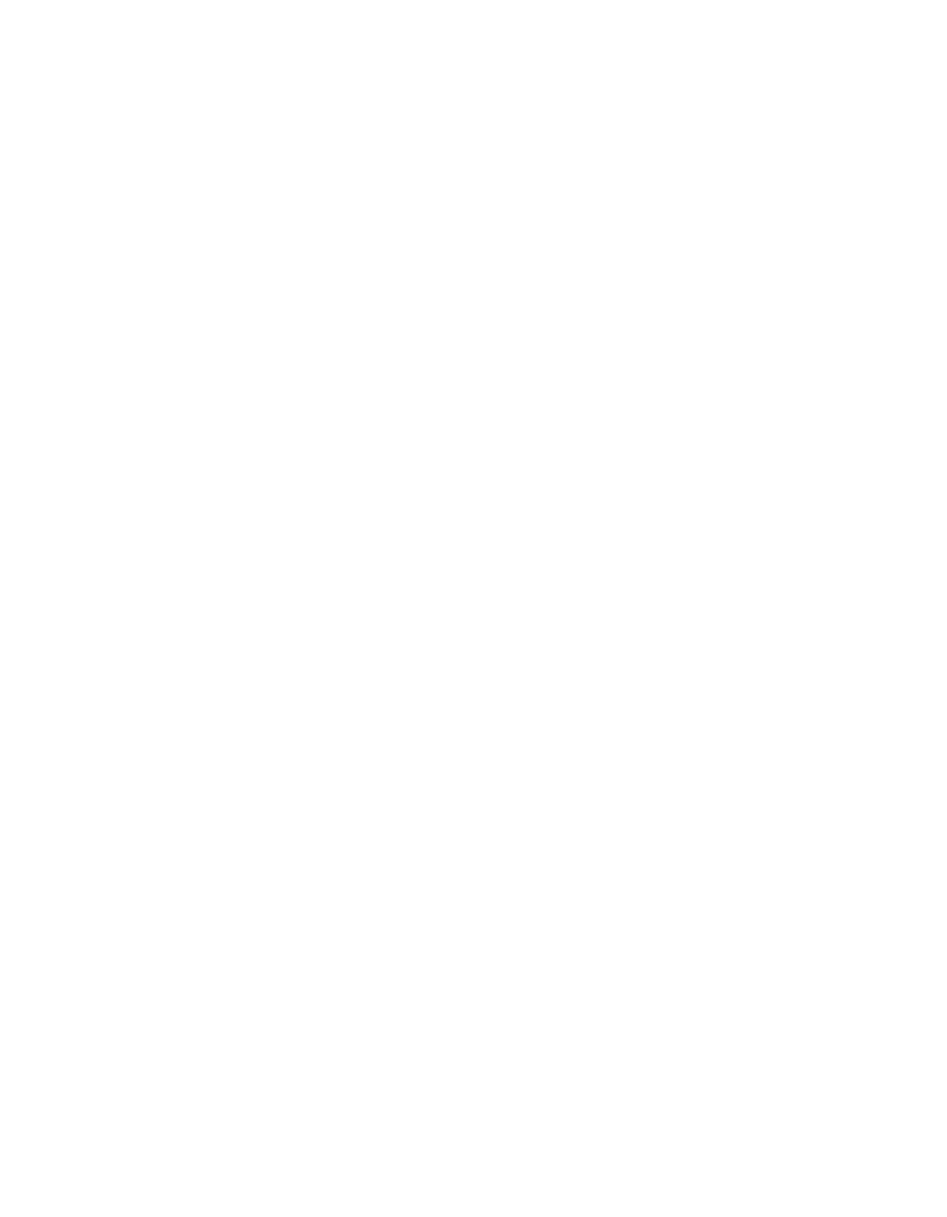
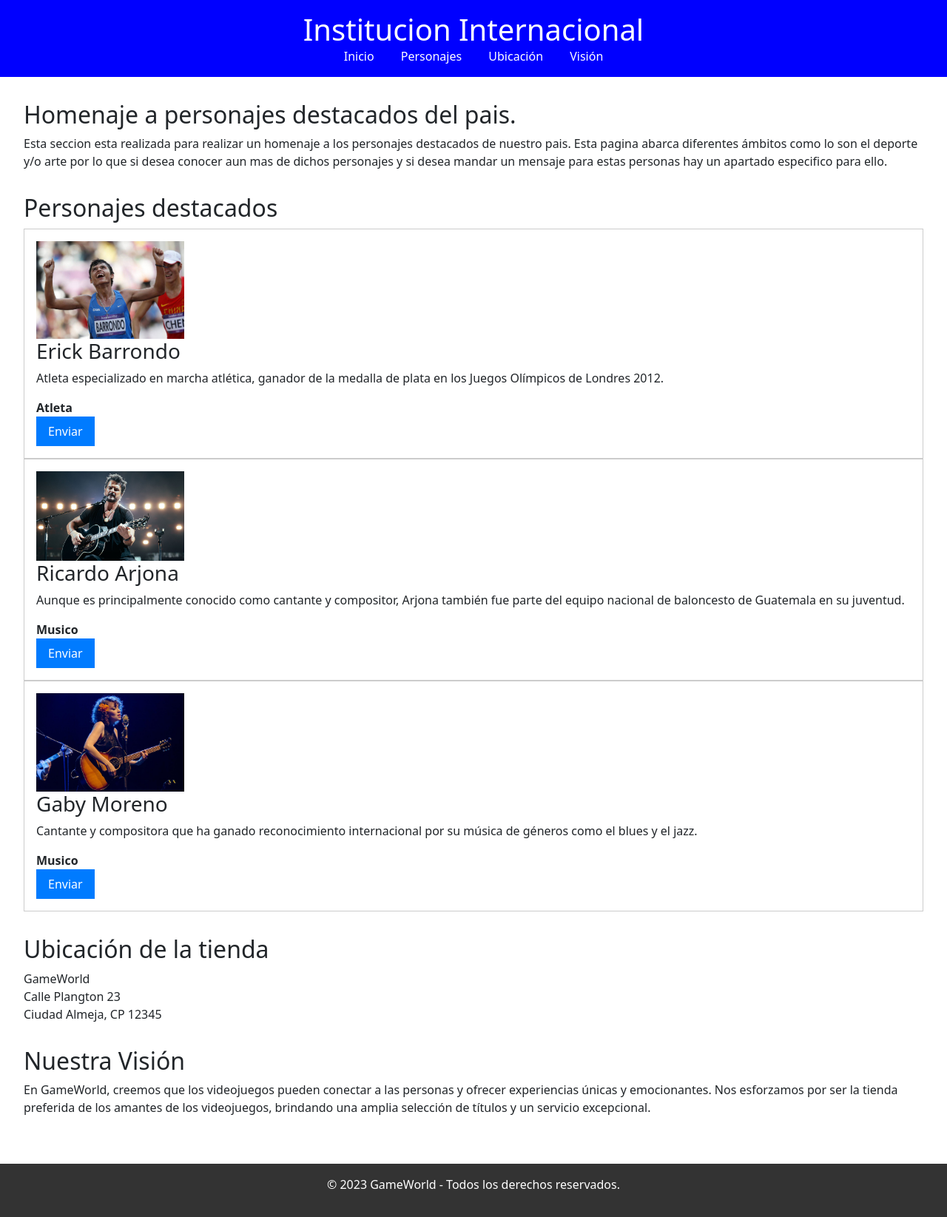
Before and after one commit to MrMimme/1_Parcial_DW, a plain HTML site: page index.html in a window 1280 px wide. Shown: the whole page at 74% size. Before the commit the page ends 800 px from the top, so only its background shows below. Drawn offline with nearby package versions, Linux system fonts and the light colour scheme.

Commit message:
Se agregaron las imagenes y los diferentes componentes para la pagina web

```diff
--- a/css/styles.css
+++ b/css/styles.css
@@ -0,0 +1,83 @@
+/* Estilos generales */
+body {
+    font-family: Arial, sans-serif;
+    line-height: 1.6;
+    margin: 0;
+    padding: 0;
+  }
+
+  header {
+    background-color: 	#0000FF;
+    color: #fff;
+    text-align: center;
+    padding: 1rem;
+  }
+
+  header h1 {
+    margin: 0;
+  }
+
+  nav ul {
+    list-style: none;
+    padding: 0;
+    margin: 0;
+  }
+
+  nav ul li {
+    display: inline;
+  }
+
+  nav ul li a {
+    color: #fff;
+    text-decoration: none;
+    padding: 1rem;
+  }
+
+  main {
+    padding: 2rem;
+  }
+
+  section {
+    margin-bottom: 2rem;
+  }
+
+  /* Estilos para productos */
+  .personaje {
+    border: 1px solid #ccc;
+    padding: 1rem;
+  }
+
+  .personaje img {
+    width: 100%;
+    max-width: 200px;
+  }
+
+  .personaje h3 {
+    margin-top: 0;
+  }
+
+  .personaje span {
+    display: block;
+    font-weight: bold;
+    margin-top: 1rem;
+  }
+
+  .personaje button {
+    background-color: #007bff;
+    color: #fff;
+    border: none;
+    padding: 0.5rem 1rem;
+    cursor: pointer;
+  }
+
+  .personaje button:hover {
+    background-color: #0056b3;
+  }
+
+  /* Estilos para el footer */
+  footer {
+    text-align: center;
+    background-color: #333;
+    color: #fff;
+    padding: 1rem;
+  }
--- a/index.html
+++ b/index.html
@@ -1,11 +1,92 @@
 <!DOCTYPE html>
 <html lang="en">
 <head>
-    <meta charset="UTF-8">
-    <meta name="viewport" content="width=device-width, initial-scale=1.0">
-    <title>Institucion Internacional</title>
+  <meta charset="UTF-8">
+  <meta http-equiv="X-UA-Compatible" content="IE=edge">
+  <meta name="viewport" content="width=device-width, initial-scale=1.0">
+  <title>Homenaje a personajes destacados</title>
+  <link rel="stylesheet" href="/css/normalize.css">
+  <link rel="stylesheet" href="css/styles.css">
+  <link href="https://cdn.jsdelivr.net/npm/bootstrap@5.3.0-alpha1/dist/css/bootstrap.min.css" rel="stylesheet" integrity="sha384-GLhlTQ8iRABdZLl6O3oVMWSktQOp6b7In1Zl3/Jr59b6EGGoI1aFkw7cmDA6j6gD" crossorigin="anonymous">
+  <script src="https://cdn.jsdelivr.net/npm/bootstrap@5.3.0-alpha1/dist/js/bootstrap.bundle.min.js" integrity="sha384-w76AqPfDkMBDXo30jS1Sgez6pr3x5MlQ1ZAGC+nuZB+EYdgRZgiwxhTBTkF7CXvN" crossorigin="anonymous"></script>
 </head>
 <body>
+  <header>
+    <h1>Institucion Internacional</h1>
+    <nav>
+      <ul>
+        <li><a href="#inicio">Inicio</a></li>
+        <li><a href="#personajes">Personajes</a></li>
+        <li><a href="#ubicacion">Ubicación</a></li>
+        <li><a href="#vision">Visión</a></li>
+      </ul>
+    </nav>
+  </header>
 
+  <main>
+    <section id="inicio">
+      <h2>Homenaje a personajes destacados del pais.</h2>
+      <p>Esta seccion esta realizada para realizar un homenaje a los personajes destacados de
+        nuestro pais. Esta pagina abarca diferentes ámbitos como lo son el deporte y/o arte por
+        lo que si desea conocer aun mas de dichos personajes y si desea mandar un mensaje para estas
+        personas hay un apartado especifico para ello.
+    </p>
+    </section>
+
+
+
+    <section id="personajes">
+      <h2>Personajes destacados</h2>
+
+      <div class="personaje">
+        <img src="img/Barrondo_0.jpg" alt="Barrondo">
+        <h3>Erick Barrondo</h3>
+        <p>Atleta especializado en marcha atlética, ganador de la medalla de plata en los Juegos Olímpicos de Londres 2012.</p>
+        <span>Atleta</span>
+        <button>Enviar</button>
+      </div>
+
+      <div class="personaje">
+        <img src="img/arjona.jpg" alt="arjona">
+        <h3>Ricardo Arjona</h3>
+        <p>Aunque es principalmente conocido como cantante y compositor, Arjona también fue parte del equipo nacional de baloncesto de Guatemala en su juventud.</p>
+        <span>Musico</span>
+        <button>Enviar</button>
+      </div>
+
+      <div class="personaje">
+        <img src="img/GabyMoreno1.jpg" alt="arjona">
+        <h3>Gaby Moreno</h3>
+        <p>Cantante y compositora que ha ganado reconocimiento internacional por su música de géneros como el blues y el jazz.</p>
+        <span>Musico</span>
+        <button>Enviar</button>
+      </div>
+
+
+      <!-- Agregar más productos aquí -->
+    </section>
+
+
+
+    <section id="ubicacion">
+      <h2>Ubicación de la tienda</h2>
+      <address>
+        GameWorld
+        <br>
+        Calle Plangton 23
+        <br>
+        Ciudad Almeja, CP 12345
+      </address>
+    </section>
+
+    <section id="vision">
+      <h2>Nuestra Visión</h2>
+      <p>En GameWorld, creemos que los videojuegos pueden conectar a las personas y ofrecer experiencias únicas y emocionantes. Nos esforzamos por ser la tienda preferida de los amantes de los videojuegos, brindando una amplia selección de títulos y un servicio excepcional.</p>
+    </section>
+  </main>
+
+  <footer>
+    <p>&copy; 2023 GameWorld - Todos los derechos reservados.</p>
+  </footer>
 </body>
 </html>
```
Also changed, not shown: css/normalize.css (added), img/Barrondo_0.jpg (added), img/GabyMoreno1.jpg (added), img/arjona.jpg (added), readme.txt.
